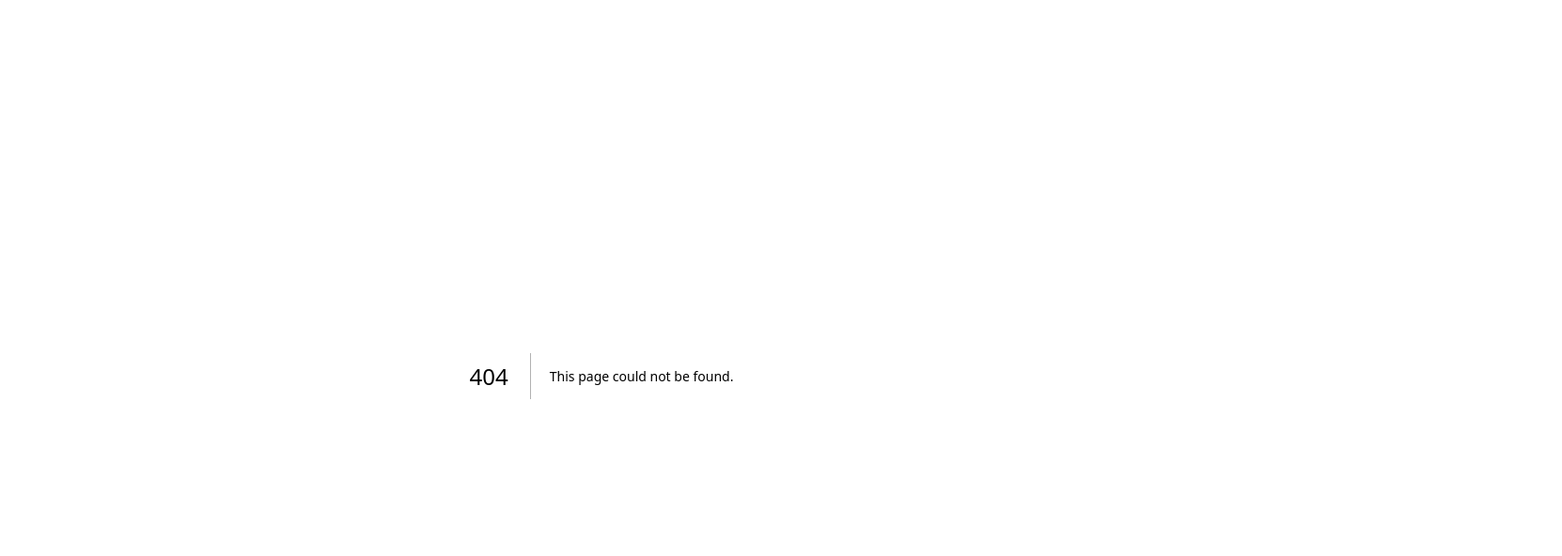
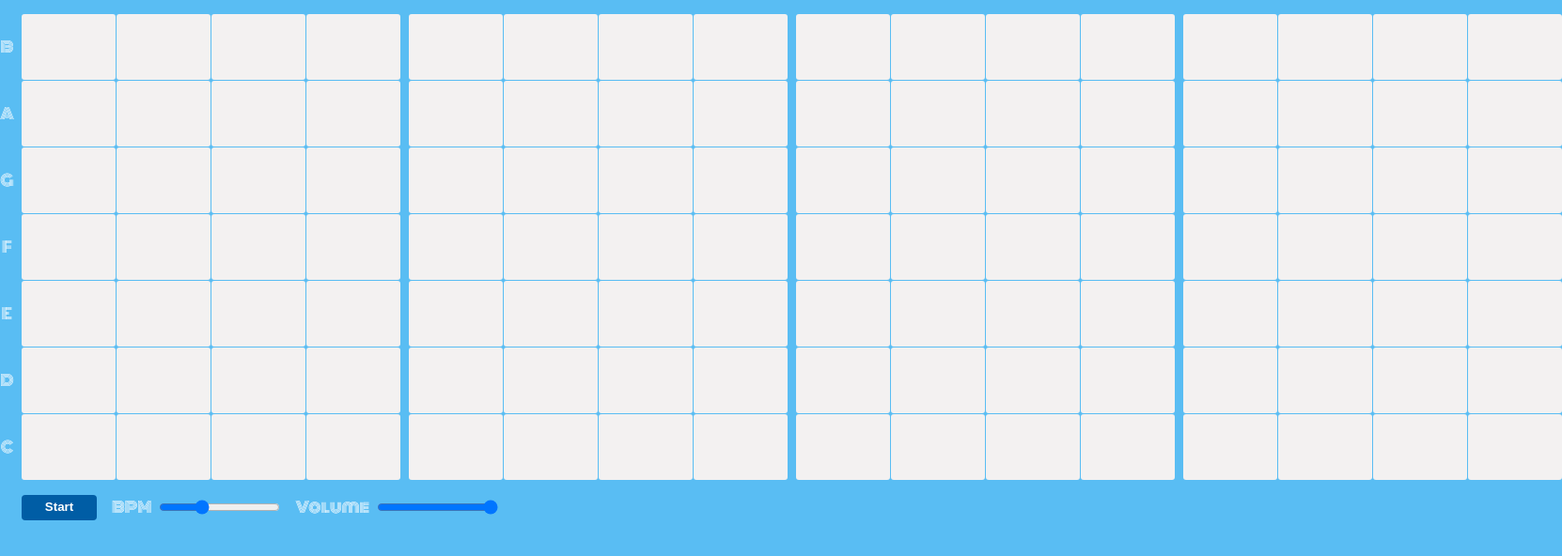
Before and after one commit to popatre/music-tutor, a Next.js app: page /melody-maker in a window 1280 px wide. Before the commit this address had no page. Shown: the top 592 px of the page at 94% size, 1662 px wide, since content can reach past the window. Built offline with nearby package versions, Linux system fonts and the light colour scheme; no server answers.

Commit message:
add simple melody sequencer setup

```diff
--- /dev/null
+++ b/components/MelodyLab/Controls.tsx
@@ -0,0 +1,56 @@
+import React, { useState } from "react";
+import styles from "./MelodyMachine.module.scss";
+import * as Tone from "tone";
+
+export default function Controls() {
+    const [isPlaying, setIsPlaying] = useState(false);
+
+    const handleStartClick = async () => {
+        if (Tone.Transport.state === "started") {
+            Tone.Transport.pause();
+            setIsPlaying(false);
+        } else {
+            await Tone.start();
+            Tone.Transport.start();
+            setIsPlaying(true);
+        }
+    };
+
+    const handleBpmChange = (e: React.ChangeEvent<HTMLInputElement>) => {
+        Tone.Transport.bpm.value = Number(e.target.value);
+    };
+
+    const handleVolumeChange = (e: React.ChangeEvent<HTMLInputElement>) => {
+        Tone.Destination.volume.value = Tone.gainToDb(Number(e.target.value));
+    };
+
+    return (
+        <div className={styles.controls}>
+            <button onClick={handleStartClick} className={styles.button}>
+                {isPlaying ? "Pause" : "Start"}
+            </button>
+            <label className={styles.fader}>
+                <span>BPM</span>
+                <input
+                    type="range"
+                    min={30}
+                    max={300}
+                    step={1}
+                    onChange={handleBpmChange}
+                    defaultValue={120}
+                />
+            </label>
+            <label className={styles.fader}>
+                <span>Volume</span>
+                <input
+                    type="range"
+                    min={0}
+                    max={1}
+                    step={0.01}
+                    onChange={handleVolumeChange}
+                    defaultValue={1}
+                />
+            </label>
+        </div>
+    );
+}
--- /dev/null
+++ b/components/MelodyLab/MelodyMachine.module.scss
@@ -0,0 +1,152 @@
+$cellHeight: 70px;
+// $cellHeight: 40px;
+$rowGap: 1px;
+
+@mixin invisibleInput {
+    border: 0px;
+    clip: rect(0px, 0px, 0px, 0px);
+    height: 1px;
+    width: 1px;
+    margin: -1px;
+    padding: 0px;
+    overflow: hidden;
+    white-space: nowrap;
+    position: absolute;
+}
+
+.className {
+    display: grid;
+    grid-template-columns: 1fr auto;
+}
+
+.machine {
+    display: grid;
+    grid-template-columns: auto 1fr;
+    column-gap: 8px;
+    row-gap: 16px;
+}
+
+.labelList {
+    place-self: end;
+    display: flex;
+    flex-direction: column;
+    row-gap: $rowGap;
+    color: white;
+    font-family: "Monoton", cursive;
+
+    & > * {
+        height: $cellHeight;
+        display: grid;
+        place-content: center;
+    }
+}
+
+.grid {
+    display: flex;
+    flex-direction: column;
+    row-gap: $rowGap;
+}
+
+.lamp {
+    $lamp: &;
+
+    &__input {
+        @include invisibleInput;
+
+        &:checked + #{$lamp}__content {
+            //background-color: #ff5b06;
+
+            content: "";
+            background-color: rgb(3, 121, 232);
+            position: absolute;
+            height: 560px;
+            width: 100px;
+            opacity: 0.3;
+            margin: 0 auto;
+            transition: background-color 0.1s;
+        }
+    }
+
+    &__content {
+        width: 14px;
+        height: 14px;
+        border-radius: 8px;
+        //background-color: #f5f2f2;
+        //margin: 0 8px;
+        margin: 0 43px;
+    }
+}
+
+.cellList {
+    display: flex;
+    flex-direction: column;
+    row-gap: $rowGap;
+}
+
+.row {
+    display: flex;
+    column-gap: 1px;
+
+    & > *:nth-child(4n):not(:last-child) {
+        margin-right: 8px;
+    }
+}
+
+.cell {
+    $cell: &;
+    cursor: pointer;
+
+    &__input {
+        @include invisibleInput;
+
+        &:checked + #{$cell}__content {
+            background-color: #005da5;
+        }
+
+        &:focus-visible + #{$cell}__content {
+            outline: solid 4px #90cdf4;
+            outline-offset: 2px;
+        }
+    }
+
+    &__content {
+        // width: 30px;
+        min-width: 30px;
+        width: 100px;
+        height: $cellHeight;
+        border-radius: 3px;
+        background-color: #f3f1f1;
+    }
+}
+
+.fader {
+    display: flex;
+    align-items: center;
+    column-gap: 8px;
+}
+
+.controls {
+    display: flex;
+    align-items: center;
+    column-gap: 16px;
+    grid-column: 2;
+    font-family: "Monoton", cursive;
+    color: white;
+}
+
+.button {
+    border: none;
+    cursor: pointer;
+    appearance: none;
+    background-color: #005da5;
+    color: white;
+    width: 80px;
+    line-height: 2;
+    border-radius: 4px;
+    font-weight: 700;
+    transition: background-color 0.3s;
+
+    &:hover {
+        background-color: #4281b2;
+    }
+}
--- /dev/null
+++ b/components/MelodyLab/Melodylab.tsx
@@ -0,0 +1,121 @@
+import React, { useEffect, useRef } from "react";
+import * as Tone from "tone";
+
+import styles from "./MelodyMachine.module.scss";
+import Controls from "./Controls";
+
+const NOTE = "C2";
+
+type Track = {
+    id: number;
+    sampler: Tone.Sampler;
+};
+
+type Props = {
+    samples: { url: string; name: string }[];
+    numOfSteps?: number;
+};
+
+export default function DrumMachine({ samples, numOfSteps = 16 }: Props) {
+    const tracksRef = useRef<Track[]>([]);
+    const stepsRef = useRef<HTMLInputElement[][]>([[]]);
+    const lampsRef = useRef<HTMLInputElement[]>([]);
+    const seqRef = useRef<Tone.Sequence | null>(null);
+
+    const trackIds = [...Array(samples.length).keys()] as const;
+    const stepIds = [...Array(numOfSteps).keys()] as const;
+
+    useEffect(() => {
+        Tone.Transport.bpm.value = 60;
+        tracksRef.current = samples.map((sample, i) => ({
+            id: i,
+            sampler: new Tone.Sampler({
+                urls: {
+                    [NOTE]: sample.url,
+                },
+            }).toDestination(),
+        }));
+        seqRef.current = new Tone.Sequence(
+            (time, step) => {
+                tracksRef.current.map((trk) => {
+                    if (stepsRef.current[trk.id]?.[step]?.checked) {
+                        trk.sampler.triggerAttack(NOTE, time);
+                    }
+                    lampsRef.current[step].checked = true;
+                });
+            },
+            [...stepIds],
+            "16n"
+        );
+        seqRef.current.start(0);
+
+        return () => {
+            seqRef.current?.dispose();
+            tracksRef.current.map((trk) => void trk.sampler.dispose());
+        };
+    }, [samples, numOfSteps]);
+
+    return (
+        <div className={styles.machine}>
+            <div className={styles.labelList}>
+                {samples.map((sample) => (
+                    <div>{sample.name}</div>
+                ))}
+            </div>
+            <div className={styles.grid}>
+                <div className={styles.row}>
+                    {stepIds.map((stepId) => (
+                        <label className={styles.lamp}>
+                            <input
+                                type="radio"
+                                name="lamp"
+                                id={"lamp" + "-" + stepId}
+                                disabled
+                                ref={(elm) => {
+                                    if (!elm) return;
+                                    lampsRef.current[stepId] = elm;
+                                }}
+                                className={styles.lamp__input}
+                            />
+                            <div className={styles.lamp__content} />
+                        </label>
+                    ))}
+                </div>
+                <div className={styles.cellList}>
+                    {trackIds.map((trackId) => (
+                        <div key={trackId} className={styles.row}>
+                            {stepIds.map((stepId) => {
+                                const id = trackId + "-" + stepId;
+                                return (
+                                    <label className={styles.cell}>
+                                        <input
+                                            key={id}
+                                            id={id}
+                                            type="checkbox"
+                                            ref={(elm) => {
+                                                if (!elm) return;
+                                                if (
+                                                    !stepsRef.current[trackId]
+                                                ) {
+                                                    stepsRef.current[trackId] =
+                                                        [];
+                                                }
+                                                stepsRef.current[trackId][
+                                                    stepId
+                                                ] = elm;
+                                            }}
+                                            className={styles.cell__input}
+                                        />
+                                        <div className={styles.cell__content} />
+                                    </label>
+                                );
+                            })}
+                        </div>
+                    ))}
+                </div>
+            </div>
+
+            <Controls />
+        </div>
+    );
+}
--- /dev/null
+++ b/pages/melody-maker.tsx
@@ -0,0 +1,19 @@
+import MelodyLab from "../components/MelodyLab/Melodylab";
+
+export default function Melodymaker() {
+    return (
+        <div>
+            <MelodyLab
+                samples={[
+                    { url: "/audio/B.wav", name: "B" },
+                    { url: "/audio/A.wav", name: "A" },
+                    { url: "/audio/G.wav", name: "G" },
+                    { url: "/audio/F.wav", name: "F" },
+                    { url: "/audio/E.wav", name: "E" },
+                    { url: "/audio/D.wav", name: "D" },
+                    { url: "/audio/C.wav", name: "C" },
+                ]}
+            />
+        </div>
+    );
+}
```
